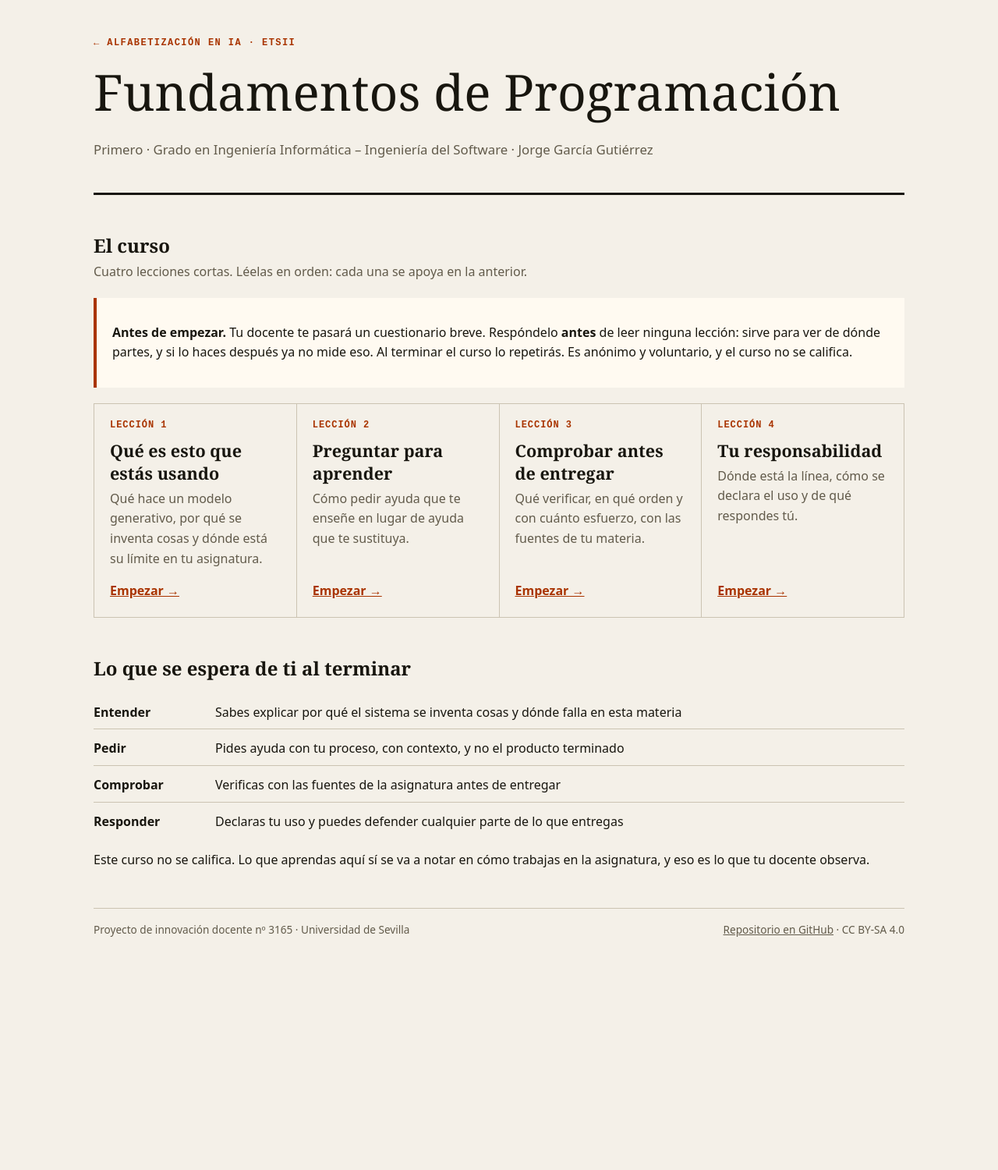
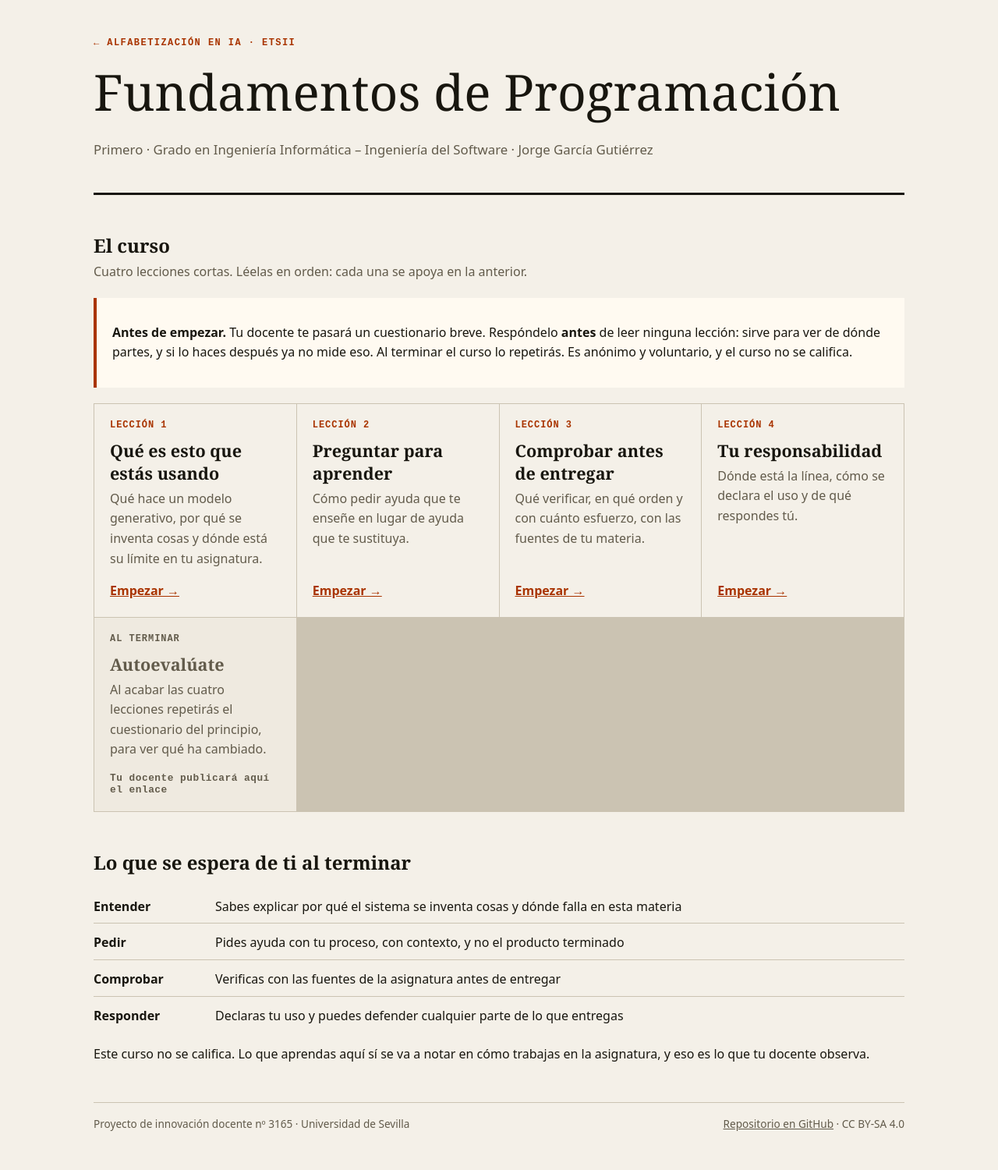
Before and after one commit to jorgeBIGS/innovacion-US-3165, a Jekyll site: the page built from cursos/fundamentos-programacion/index.md, in a window 1280 px wide. Shown: the whole page at 78% size. Built offline with Jekyll 4.4.1, drawn with Linux system fonts in a browser that asks for light colours; before the commit the page ends 1250 px from its top, so only the background shows below that.

Commit message:
Tarjeta de autoevaluación al final de cada curso
Cierra el recorrido del alumnado: tras las cuatro lecciones, un enlace
al formulario en línea donde repite el cuestionario del principio.

El enlace sale del campo 'formulario' de cada asignatura. Mientras no
esté definido, la tarjeta aparece atenuada avisando de que su docente
lo publicará. El formulario debe pedir el mismo código de
emparejamiento, o las dos medidas no se pueden cruzar.

Co-Authored-By: Claude Opus 5 <noreply@anthropic.com>

```diff
--- a/_data/asignaturas.yml
+++ b/_data/asignaturas.yml
@@ -6,6 +6,9 @@
 #
 # estado: completo (revisado por su docente) | borrador (usa los ejemplos de su rama,
 #         definidos en _data/ramas.yml) | preparacion (sin curso publicado)
+#
+# formulario: URL del formulario en línea donde el alumnado repite la autoevaluación al
+#             terminar el curso. Sin este campo, la tarjeta aparece como pendiente.
 
 - slug: fundamentos-programacion
   nombre: Fundamentos de Programación
--- a/_layouts/curso.html
+++ b/_layouts/curso.html
@@ -38,6 +38,24 @@ layout: base
     <a class="card-link" href="{{ '/cursos/' | append: a.slug | append: '/leccion-' | append: n | append: '.html' | relative_url }}">Empezar →</a>
   </div>
   {% endfor %}
+  {% if a.formulario %}
+  <div class="card card-cierre">
+    <span class="card-num">Al terminar</span>
+    <p class="card-title">Autoevalúate</p>
+    <p class="card-desc">Cuando hayas trabajado las cuatro lecciones, repite el
+    cuestionario que respondiste al principio. Unos 10 minutos, anónimo y sin
+    calificación: sirve para ver qué ha cambiado.</p>
+    <a class="card-link" href="{{ a.formulario }}">Abrir el formulario →</a>
+  </div>
+  {% else %}
+  <div class="card card-pendiente">
+    <span class="card-num">Al terminar</span>
+    <p class="card-title">Autoevalúate</p>
+    <p class="card-desc">Al acabar las cuatro lecciones repetirás el cuestionario del
+    principio, para ver qué ha cambiado.</p>
+    <span class="card-nota">Tu docente publicará aquí el enlace</span>
+  </div>
+  {% endif %}
 </div>
 
 <h2>Lo que se espera de ti al terminar</h2>
--- a/assets/estilo.css
+++ b/assets/estilo.css
@@ -84,3 +84,7 @@ body.doc { --paper:#f1eee6; }
 /* Las tablas del contenido también deben poder desplazarse en pantallas estrechas */
 .page-doc table { display:block; overflow-x:auto; }
 .page-doc table th, .page-doc table td { min-width:14rem; }
+
+/* La tarjeta de cierre del curso: no es una lección, es la acción final */
+.card-cierre { background:var(--realce); box-shadow:inset 3px 0 0 var(--brand); }
+.card-cierre:hover { background:#fff6e8; }
```
Also changed, not shown: docencia/README.md (+6 -2 lines), docencia/anadir-asignatura.md (+18 -0 lines).
